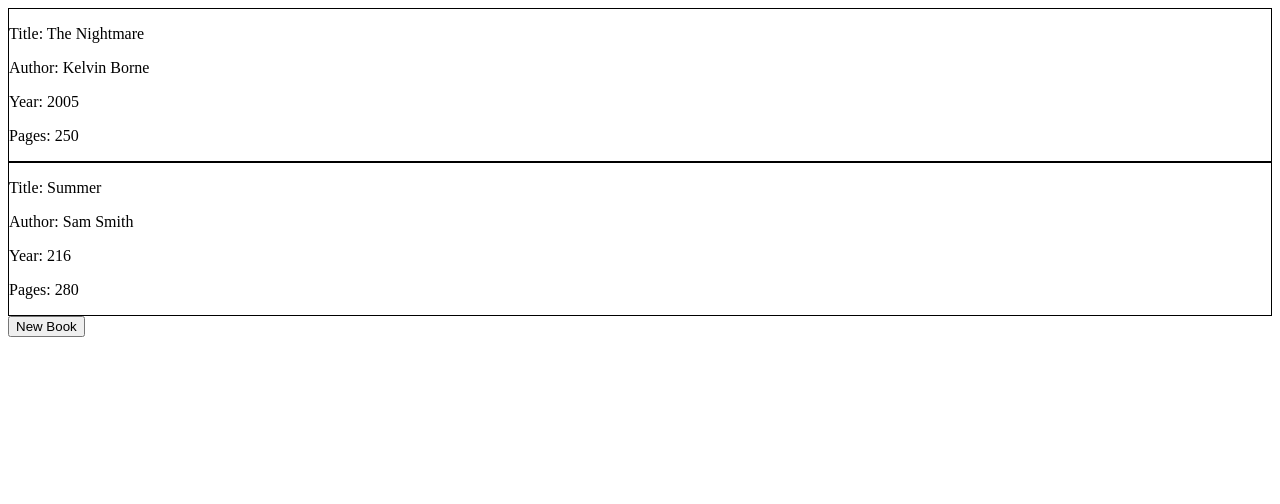
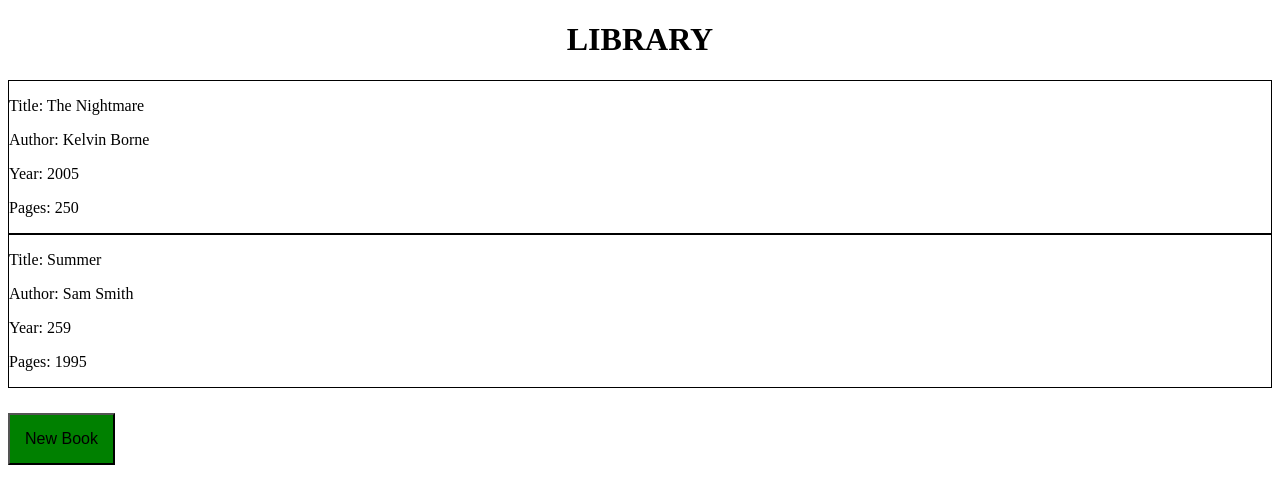
Before and after one commit to ThaboChambule/Library, a plain HTML site: page index.html in a window 1280 px wide. Drawn offline with Linux system fonts and the light colour scheme.

Commit message:
Style button

```diff
--- a/index.html
+++ b/index.html
@@ -7,7 +7,7 @@
     <link rel="stylesheet" href="styles/style.css" />
   </head>
   <body>
-
+    <h1> LIBRARY</h1>
     <div class="Container"></div>
 
     <div class="showBook"></div>
--- a/scripts/script.js
+++ b/scripts/script.js
@@ -43,7 +43,7 @@ showBtn.addEventListener("click", () => {
 function addBookToLibrary() {
   const book1 = new Book("The Nightmare", "Kelvin Borne", 2005, 250);
   myLibrary.push(book1);
-  const book2 = new Book("Summer", "Sam Smith", 216, 280);
+  const book2 = new Book("Summer", "Sam Smith", 259, 1995);
   myLibrary.push(book2);
 
   const confirm = document.querySelector(".confirm");
@@ -58,5 +58,6 @@ function addBookToLibrary() {
     myLibrary.push(newBook);
     e.preventDefault();
     dialog.close();
+    displayBook()
   });
 }
--- a/styles/style.css
+++ b/styles/style.css
@@ -3,3 +3,12 @@
     border: 1px solid black;
 
 }
+h1{
+    text-align: center;
+}
+.show-dialog{
+    margin-top: 25px;
+    padding: 15px;
+    font-size: 16px;
+    background-color: green;
+}
```
